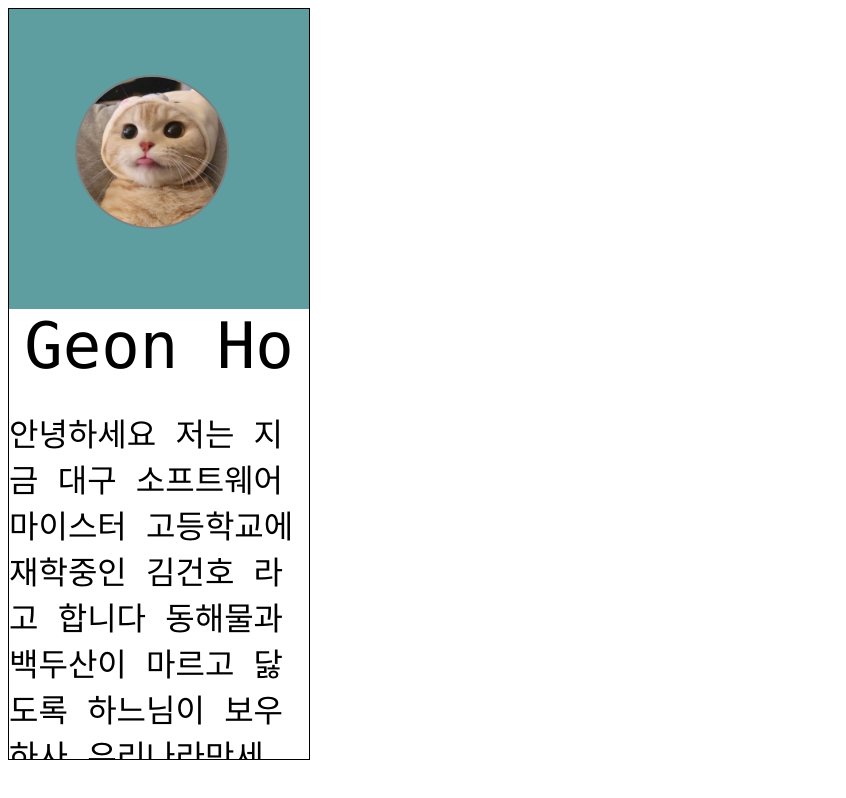
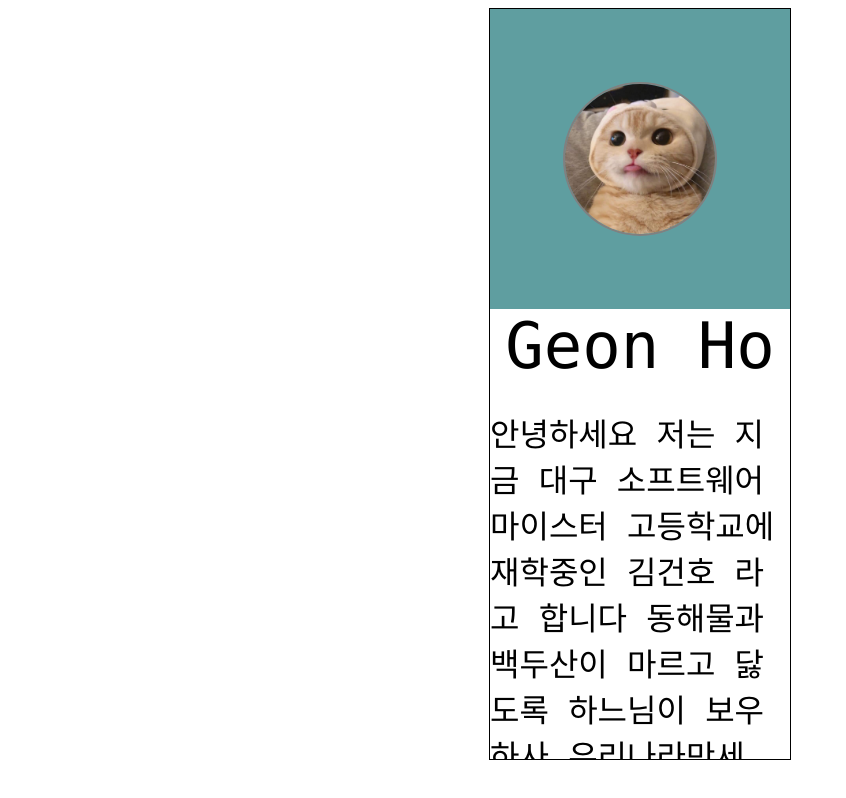
Before and after one commit to qfourca/web, a plain HTML site: page card/web.html in a window 1280 px wide. Shown: the whole page, without its empty margins (0-846 px from the left). Drawn offline with Linux system fonts and the light colour scheme.

Commit message:
[FIXED]array

```diff
--- a/card/style.css
+++ b/card/style.css
@@ -1,41 +1,31 @@
-#main
-{
+#main {
+  margin: 0 auto;
   width: 300px;
-height:  750px;
+  height: 750px;
   border-radius: 0%;
-border-width:1px;
-border-color:black;
-border-style:solid;
+  border-width: 1px;
+  border-color: black;
+  border-style: solid;
   font-size: 2em;
   font-family: consolas;
 
 }
-#pic
-{
+
+#pic {
   width: 300px;
   height: 300px;
   background-color: cadetblue;
 }
-#picture
-  {
-    position : absolute;
-    left: 75px;
-    top: 75px;
+
+#picture {
   width: 150px;
   height: 150px;
   border-radius: 100%;
-    border-width:2px;
-    border-color:gray;
-    border-style:solid;
+  border-width: 2px;
+  border-color: gray;
+  border-style: solid;
+  position: relative;
+  left: 50%;
+  top: 50%;
+  transform: translate(-50%, -50%);
 }
-  #scroll
-  {
-    overflow:hidden;
-  }
-  #center
-  {
-    display: block;
-    margin-left: auto;
-    margin-right: auto;
-      width: 50%;
-   }
--- a/card/web.html
+++ b/card/web.html
@@ -1,26 +1,23 @@
 <!DOCTYPE html>
 <html>
+
 <head>
   <meta charset="UTF-8">
   <title>김건호</title>
   <link rel="stylesheet" href="style.css">
 </head>
+
 <body>
   <div id="main">
-    <div id = "pic">
-    <a
-    href = "https://www.facebook.com/profile.php?id=100015677924446&ref=bookmarks">
-    <img
-    id = "picture"
-    src="cat.jpg"
-    alt="사진을 정상적으로 출력하지 못했습니다"
-    >
-    <a>
+    <div id="pic">
+      <a href="https://www.facebook.com/profile.php?id=100015677924446&ref=bookmarks">
+        <img id="picture" src="cat.jpg" alt="사진을 정상적으로 출력하지 못했습니다">
+      </a>
     </div>
-    <div style = "font-size: 2em; font-family: consolas;height: 100px;text-align: center;">
+    <div style="font-size: 2em; font-family: consolas;height: 100px;text-align: center;">
       Geon Ho
     </div>
-    <div style="overflow:scroll; width:300px; height:350px;">
+    <div style="overflow-y:scroll; width:300px; height:350px;">
       안녕하세요 저는 지금 대구 소프트웨어 마이스터 고등학교에 재학중인
       김건호 라고 합니다 동해물과 백두산이 마르고 닳도록 하느님이
       보우하사 우리나라만세 무궁화 삼천리 화려강산 대한사람 대한으로
```
Lines whose indentation alone changed are shown as unchanged.
